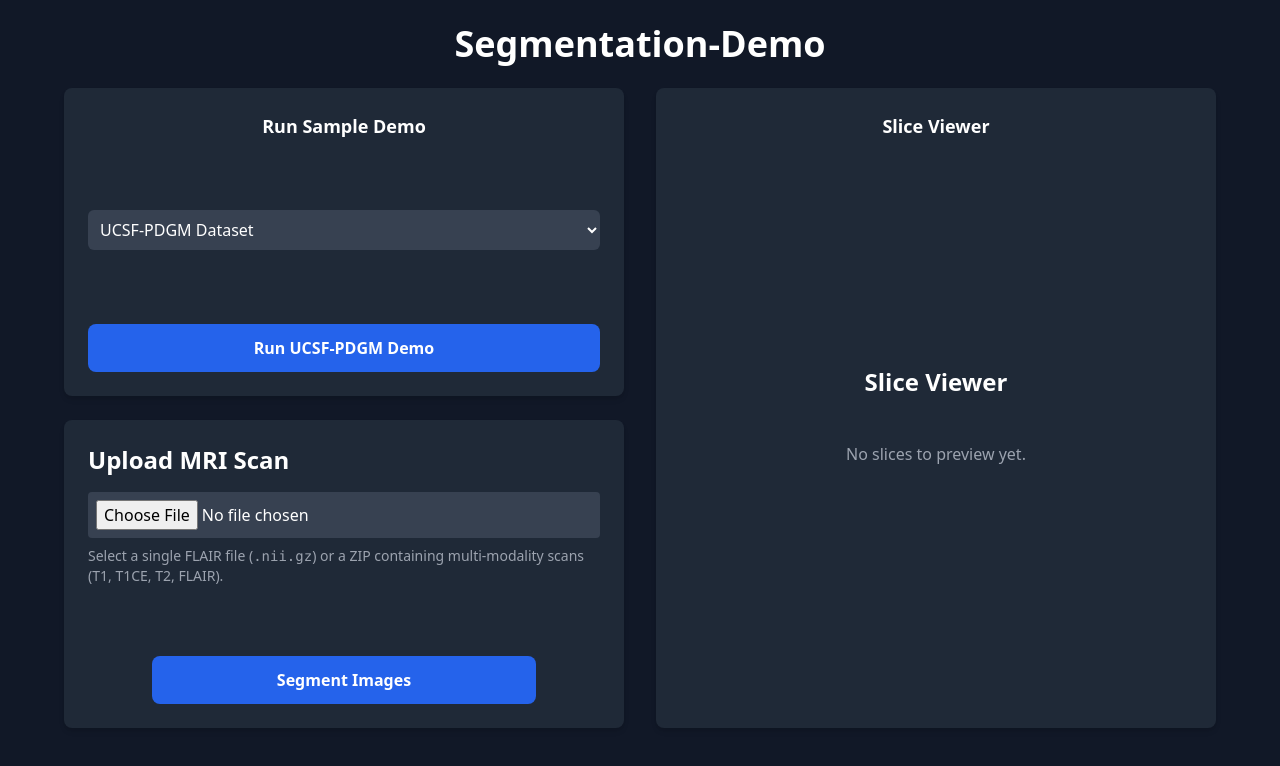
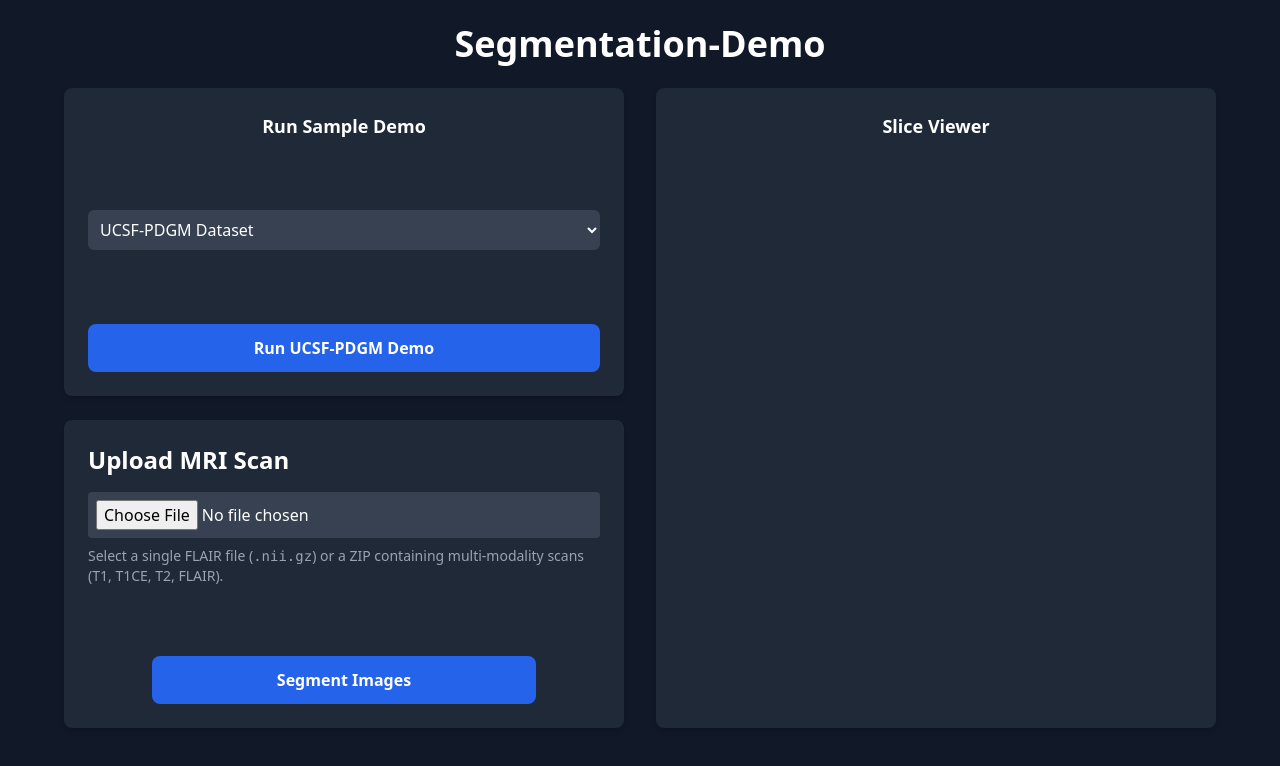
Before and after one commit to AnkithBinagekar/scanfusion-demo-image_overlay, a React (Create React App) app: page /fusion in a window 1280 px wide. Shown: the top 766 px of the page. Built offline with nearby package versions, Linux system fonts and the light colour scheme; no server answers; the HTML template or start-up script is replaced by a standard one.

Commit message:
Minor UI Fix

```diff
--- a/src/pages/FusionPage.jsx
+++ b/src/pages/FusionPage.jsx
@@ -143,7 +143,7 @@ const FusionPage = () => {
           <div className="flex-1 flex flex-col items-center justify-center overflow-hidden px-2">
             <div className="w-full flex justify-center items-center overflow-hidden">
               <div className="max-w-full max-h-full flex justify-center items-center">
-                <SliceViewer />
+
               </div>
             </div>
           </div>
```
